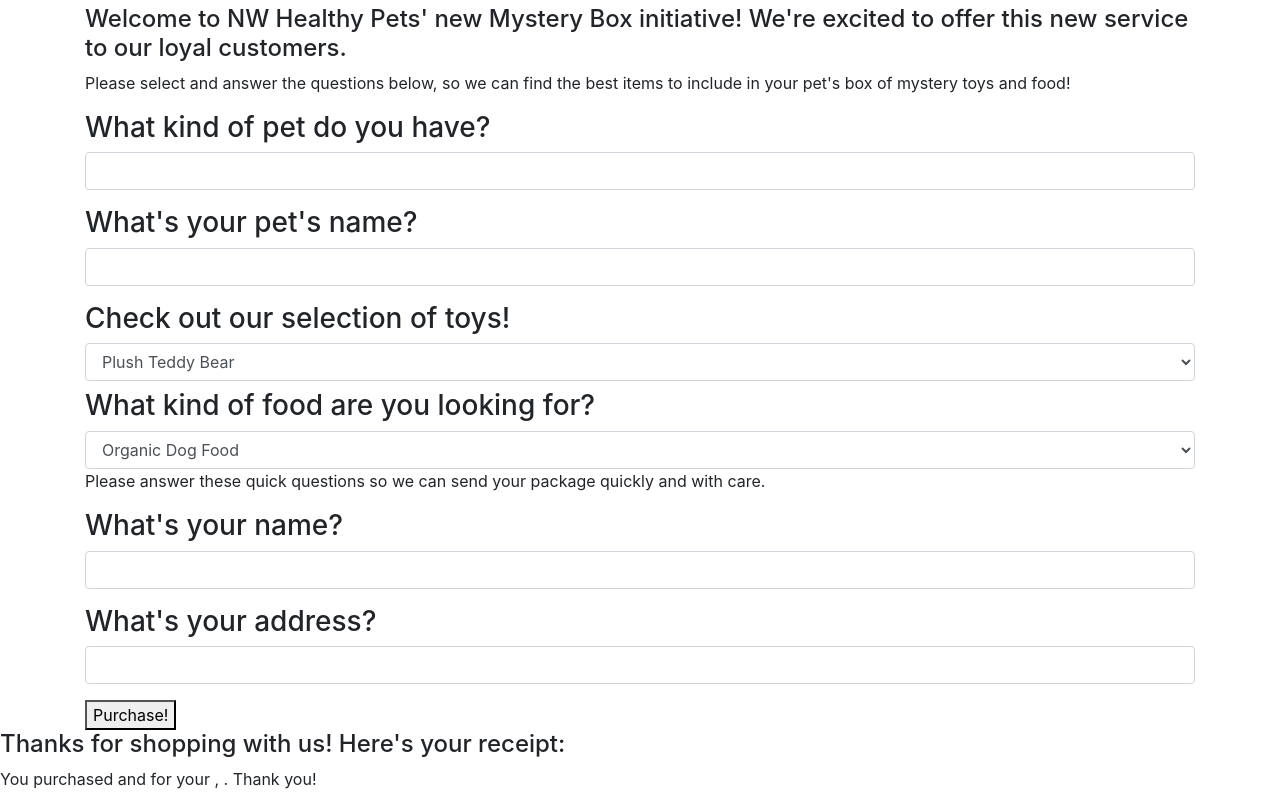
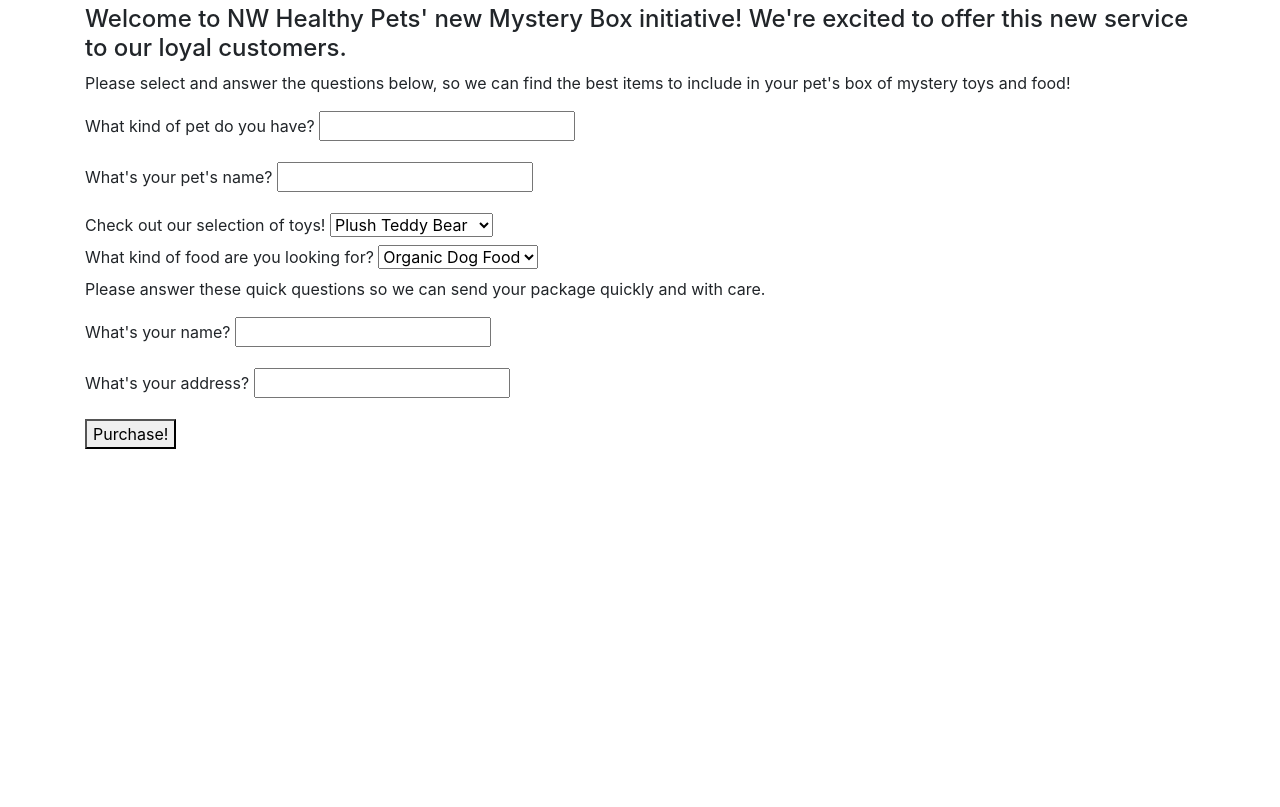
Before and after one commit to summersmaggie/healthy-pets-store, a plain HTML site: page index.html in a window 1280 px wide. Shown: the part 51-858 px from the top of the page. After the commit the page ends 800 px from the top, so only its background shows below. Drawn offline with Linux system fonts and the light colour scheme.

Commit message:
edit html and js

```diff
--- a/css/styles.css
+++ b/css/styles.css
@@ -0,0 +1,3 @@
+#receipt {
+  display: none;
+}
--- a/index.html
+++ b/index.html
@@ -17,20 +17,21 @@
         <p>Please select and answer the questions below, so we can find the best items to include in your pet's box of mystery toys and food!</p>
       </div>
 
-      <div class="petquestions">
-        <h3>What kind of pet do you have?</h3>
+      <div>
+        <form id="petform">
           <div class="form-group">
-            <input id="pettype" class="form-control" type="text">
+            <label for="pettype">What kind of pet do you have?</label>
+            <input id="pettype" type="text">
           </div>
 
-        <h3>What's your pet's name?<h3>
           <div class="form-group">
-            <input id="petname" class="form-control" type="text">
+            <label for="petname">What's your pet's name?</label>
+            <input id="petname" type="text">
           </div>
 
-        <h3>Check out our selection of toys!<h3>
           <div>
-            <select class="form-control" id="toys">
+            <label for="toys">Check out our selection of toys!</label>
+            <select id="toys">
               <option>Plush Teddy Bear</option>
               <option>Jumbler Ball</option>
               <option>Bones and Chews</option>
@@ -38,36 +39,37 @@
             </select>
           </div>
 
-        <h3>What kind of food are you looking for?</h3>
           <div>
-            <select class="form-control" id="food">
+            <label for="food">What kind of food are you looking for?</label>
+            <select id="food">
               <option>Organic Dog Food</option>
               <option>Organic Cat Food</option>
               <option>Raw Dog Food</option>
               <option>Raw Cat Food</option>
             </select>
           </div>
+
+          <p>Please answer these quick questions so we can send your package quickly and with care.</p>
+
+          <div class="form-group">
+            <label for="name">What's your name?</label>
+            <input id="name" type="text">
           </div>
 
-      <div class="personalquestions">
-        <p>Please answer these quick questions so we can send your package quickly and with care.</p>
-        <h3>What's your name?</h3>
           <div class="form-group">
-            <input id="name" class="form-control" type="text">
-          </div>
-
-        <h3>What's your address?</h3>
-          <div class="form-group">
-            <input id="address" class="form-control" type="text">
-          </div>
+            <label for="address">What's your address?</label>
+            <input id="address" type="text">
           </div>
 
           <button id="btn">Purchase!</button>
+        </form>
       </div>
 
     <div id="receipt">
-      <h4>Thanks for shopping with us! Here's your receipt:</h4>
-      <p>You purchased <span class=toys></span> and <span class="food"></span> for your <span class="pettype"></span> , <span class="petname">. Thank you!
+      <h4>Thanks for shopping with us, <span class="name"></span>! Here's your receipt:</h4>
+      <p>You purchased <span class="toys"></span> and <span class="food"></span> for your <span class="pettype"></span>, <span class="petname">. Thank you!</p>
+    </div>
+
   </div>
 
   </body>
--- a/js/scripts.js
+++ b/js/scripts.js
@@ -0,0 +1,21 @@
+$(document).ready(function() {
+  $("form#petform").submit(function(event) {
+    var pettype = $("input#pettype").val();
+    var petname = $("input#petname").val();
+    var toys = $("select#toys").val();
+    var food = $("select#food").val();
+    var name = $("input#name").val();
+    var address = $("input#address").val();
+
+
+    $(".toys").text(toys);
+    $(".food").text(food);
+    $(".pettype").text(pettype);
+    $(".petname").text(petname);
+    $(".name").text(name);
+
+    $("#receipt").show();
+
+    event.preventDefault();
+  });
+});
```
Lines whose indentation alone changed are shown as unchanged.
